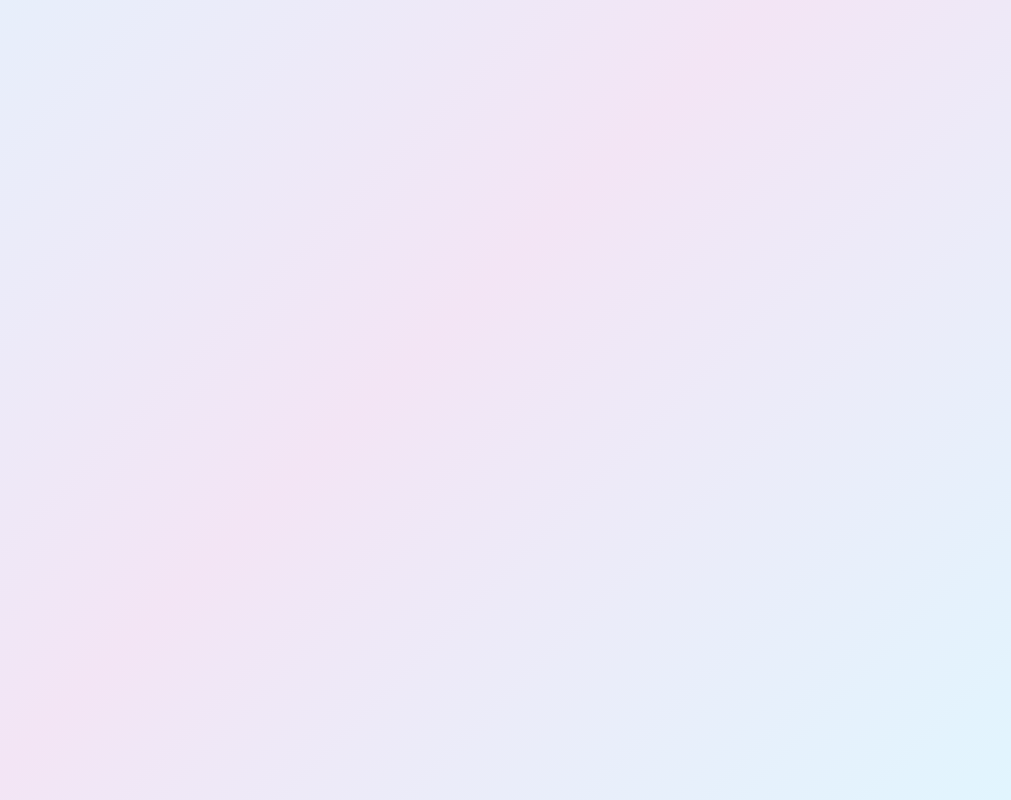
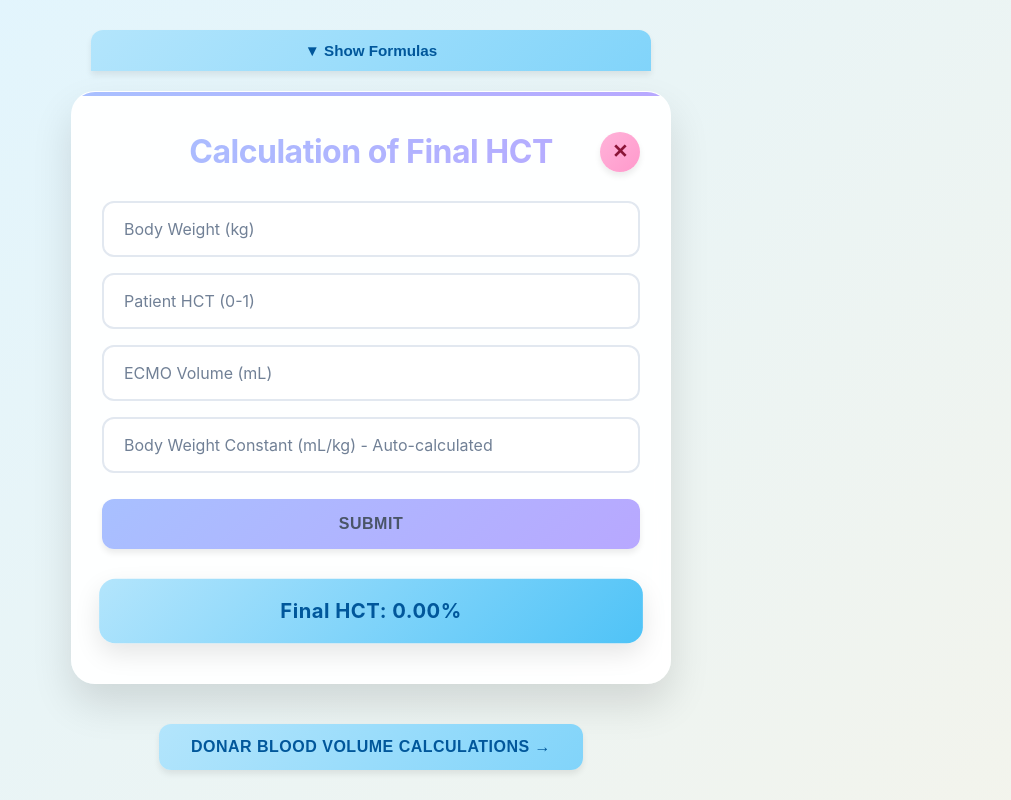
Before and after one commit to esotericelf/finalHCT, a React (Create React App) app: page /final-hct in a window 1280 px wide. Before the commit this address had no page. Shown: the whole page, without its empty margins (269-1280 px from the left). Built offline with nearby package versions, Linux system fonts and the light colour scheme.

Commit message:
Add /final-hct route to fix blank page issue

```diff
--- a/src/App.js
+++ b/src/App.js
@@ -9,6 +9,7 @@ function App() {
     <BrowserRouter>
       <Routes>
         <Route path="/" element={<Page1 />} />
+        <Route path="/final-hct" element={<Page1 />} />
         <Route path="/donor-blood-volume" element={<Page2 />} />
       </Routes>
     </BrowserRouter>
```
